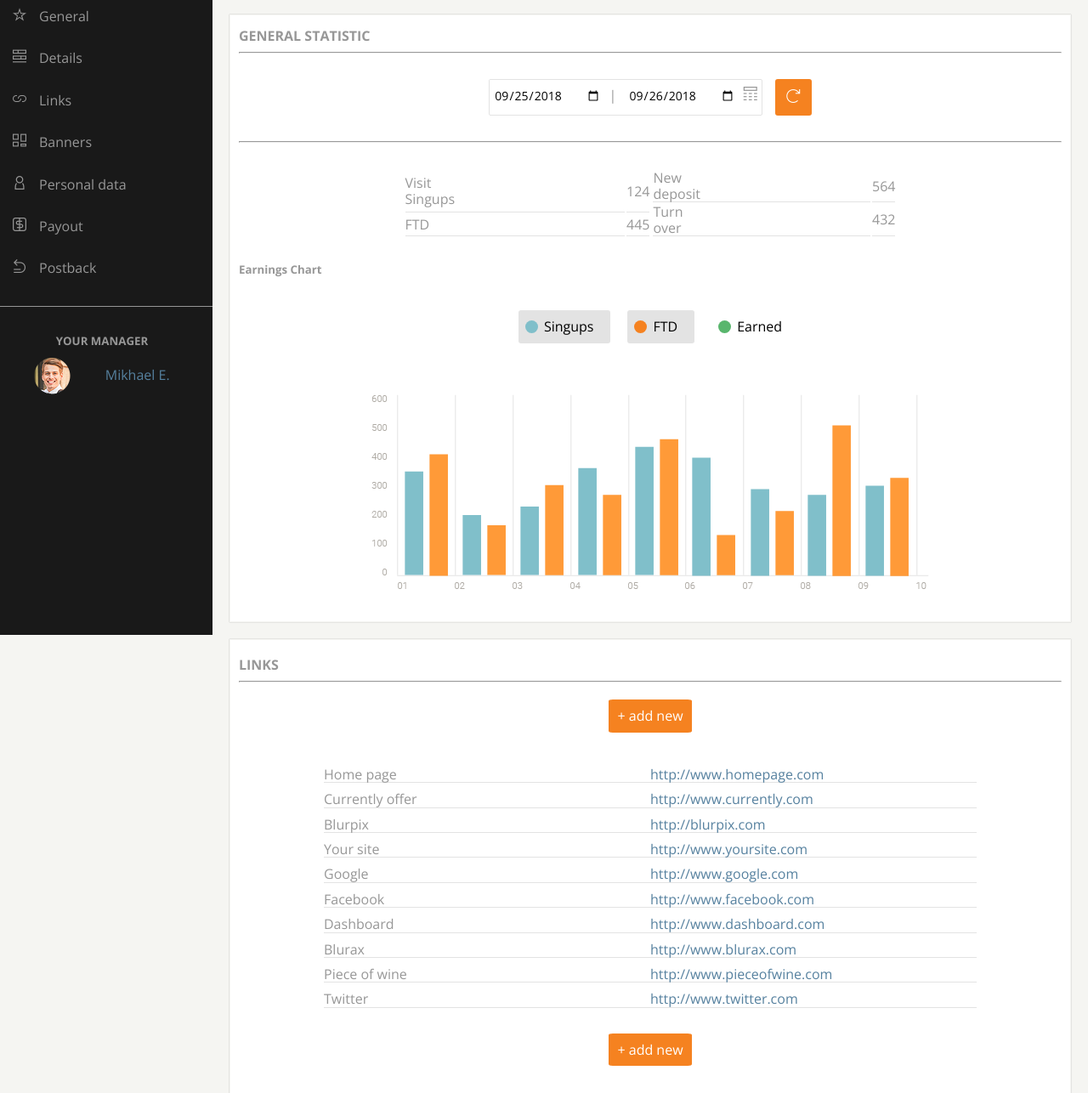
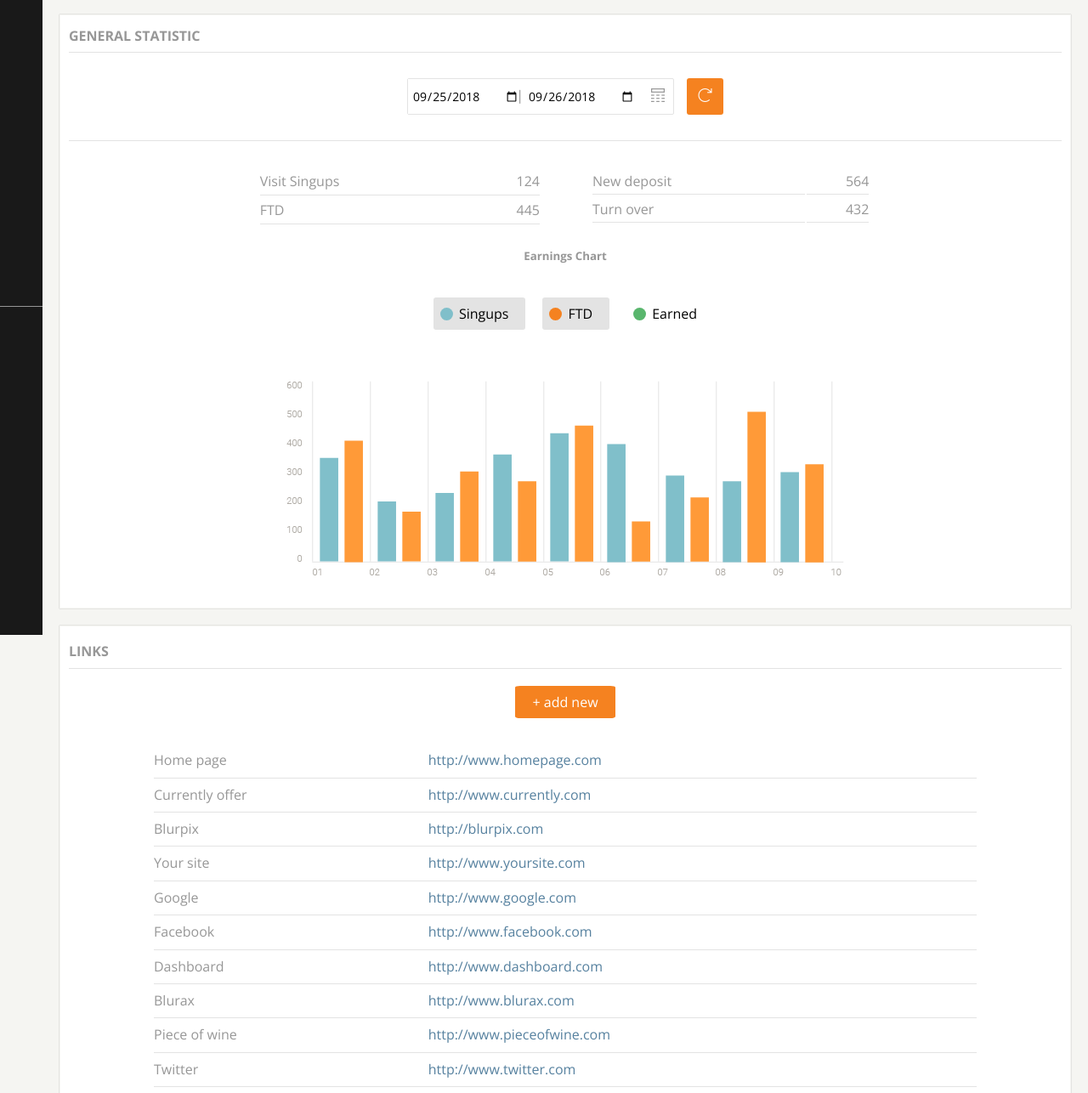
Before and after one commit to golmar92/solo-project, a website: page index.html in a window 1280 px wide. Shown: the part 53-1339 px from the top of the page at 85% size. Drawn offline with nearby package versions, Linux system fonts and the light colour scheme.

Commit message:
improvements part1

```diff
--- a/index.html
+++ b/index.html
@@ -20,19 +20,19 @@
 				<button class="top-bar_button"><span class="top-bar_icon icon-quit"></span></button>
 			</div>
 		</header>
-		<section class="sidebar">
+		<section class="sidebar sidebar-hidden">
 			<div class="sidebar_header">
 				<div class="sidebar_logo"><img src="images/logo.png"></div>
 				<div class="sidebar_hamburger"><i class="fas fa-bars hamburger"></i></div>
 			</div>
 			<div class="sidebar_menu">
-				<div class="menu_position general"><span class="menu_icon icon-general"></span>General</div>
-				<div class="menu_position details"><span class="menu_icon icon-details"></span>Details</div>
-				<div class="menu_position links"><span class="menu_icon icon-links"></span>Links</div>
-				<div class="menu_position banners"><span class="menu_icon icon-banners"></span>Banners</div>
-				<div class="menu_position personal-data"><span class="menu_icon icon-personaldata"></span>Personal data</div>
-				<div class="menu_position payout"><span class="menu_icon icon-payout"></span>Payout</div>
-				<div class="menu_position postback"><span class="menu_icon icon-postback"></span>Postback</div>
+				<a href="#general"><div class="menu_position general"><span class="menu_icon icon-general"></span>General</div></a>
+				<a href="#"><div class="menu_position details"><span class="menu_icon icon-details"></span>Details</div></a>
+				<a href="#links"><div class="menu_position links"><span class="menu_icon icon-links"></span>Links</div></a>
+				<a href="#"><div class="menu_position banners"><span class="menu_icon icon-banners"></span>Banners</div></a>
+				<a href="#"><div class="menu_position personal-data"><span class="menu_icon icon-personaldata"></span>Personal data</div></a>
+				<a href="#"><div class="menu_position payout"><span class="menu_icon icon-payout"></span>Payout</div></a>
+				<a href="#"><div class="menu_position postback"><span class="menu_icon icon-postback"></span>Postback</div></a>
 			</div>
 			<div class="sidebar_chat">
 				<div class="chat_position">
@@ -42,45 +42,43 @@
 			</div>
 		</section>
 		<section class="main_content">
-			<div class="content_general-statistic">
+			<div class="content_general-statistic" id="general">
 				<h4 class="section-title">GENERAL STATISTIC</h4>
-				<hr>
 				<div class="general-statistic_calendar">
 					<div class="date-box">
 						<input type="date" name="start" value="2018-09-25">
 						<span class="separator">|</span>
 						<input type="date" name="end" value="2018-09-26">
-						<span class="icon-calendar"></span>
+						<span class="icon-calendar calendar"></span>
 					</div>
 					<button class="refresh-button"><span class="icon-refresh"></span></button>
 				</div>
-				<hr>
 				<div class="statistic-data">
 					<div class="row statistic-data_row">
-						<div class="col-m-3 statistic-data_column">
-							<table>
+						<div class="col-m-4 col-s-3 statistic-data_column">
+							<table cellspacing="0" cellpadding="0">
 								<tbody>
 									<tr>
 										<td class="data border-bottom">Visit Singups</td>
-										<td class="border-bottom">124</td>
+										<td class="data-value border-bottom">124</td>
 									</tr>
 									<tr>
 										<td class="data border-bottom">FTD</td>
-										<td class="border-bottom">445</td>
+										<td class="data-value border-bottom">445</td>
 									</tr>
 								</tbody>
 							</table>
 						</div>
-						<div class="col-m-3 statistic-data_column">
+						<div class="col-m-4 col-s-3 statistic-data_column">
 							<table>
 								<tbody>
 									<tr>
 										<td class="data border-bottom">New deposit</td>
-										<td class="border-bottom">564</td>
+										<td class="data-value border-bottom">564</td>
 									</tr>
 									<tr>
 										<td class="data border-bottom">Turn over</td>
-										<td class="border-bottom">432</td>
+										<td class="data-value border-bottom">432</td>
 									</tr>
 								</tbody>
 							</table>
@@ -99,54 +97,64 @@
 					</div>
 				</div>
 			</div>
-			<div class="links">
+			<div class="links" id="links">
 				<h4 class="section-title">LINKS</h4>
-				<hr>
 				<div class="add-link"><button class="add-new_button">+ add new</button></div>
 				<div class="links_table">
 					<div class="row links_row">
-						<div class="col-m-6">Home page</div>
-						<div class="col-m-6 link"><a href="#">http://www.homepage.com</a></div>
+						<div class="col-m-4 col-s-4">Home page</div>
+						<div class="col-m-4 col-s-4 link"><a href="#">http://www.homepage.com</a></div>
+						<div class="col-offset-2 col-m-2 col-s-4 links_row_col-icon"><span class="icon-links links_row-icon"></span><span class="icon-trash links_row-icon"></span></div>
 					</div>
 					<div class="row links_row">
-						<div class="col-m-6">Currently offer</div>
-						<div class="col-m-6 link"><a href="#">http://www.currently.com</a></div>
+						<div class="col-m-4 col-s-4">Currently offer</div>
+						<div class="col-m-4 col-s-4 link"><a href="#">http://www.currently.com</a></div>
+						<div class="col-offset-2 col-m-2 col-s-4 links_row_col-icon"><span class="icon-links links_row-icon"></span><span class="icon-trash links_row-icon"></span></div>
 					</div>
 					<div class="row links_row">
-						<div class="col-m-6">Blurpix</div>
-						<div class="col-m-6 link"><a href="#">http://blurpix.com</a></div>
+						<div class="col-m-4 col-s-4">Blurpix</div>
+						<div class="col-m-4 col-s-4 link"><a href="#">http://blurpix.com</a></div>
+						<div class="col-offset-2 col-m-2 col-s-4 links_row_col-icon"><span class="icon-links links_row-icon"></span><span class="icon-trash links_row-icon"></span></div>
 					</div>
 					<div class="row links_row">
-						<div class="col-m-6">Your site</div>
-						<div class="col-m-6 link"><a href="#">http://www.yoursite.com</a></div>
+						<div class="col-m-4 col-s-4">Your site</div>
+						<div class="col-m-4 col-s-4 link"><a href="#">http://www.yoursite.com</a></div>
+						<div class="col-offset-2 col-m-2 col-s-4 links_row_col-icon"><span class="icon-links links_row-icon"></span><span class="icon-trash links_row-icon"></span></div>
 					</div>
 					<div class="row links_row">
-						<div class="col-m-6">Google</div>
-						<div class="col-m-6 link"><a href="#">http://www.google.com</a></div>
+						<div class="col-m-4 col-s-4">Google</div>
+						<div class="col-m-4 col-s-4 link"><a href="#">http://www.google.com</a></div>
+						<div class="col-offset-2 col-m-2 col-s-4 links_row_col-icon"><span class="icon-links links_row-icon"></span><span class="icon-trash links_row-icon"></span></div>
 					</div>
 					<div class="row links_row">
-						<div class="col-m-6">Facebook</div>
-						<div class="col-m-6 link"><a href="#">http://www.facebook.com</a></div>
+						<div class="col-m-4 col-s-4">Facebook</div>
+						<div class="col-m-4 col-s-4 link"><a href="#">http://www.facebook.com</a></div>
+						<div class="col-offset-2 col-m-2 col-s-4 links_row_col-icon"><span class="icon-links links_row-icon"></span><span class="icon-trash links_row-icon"></span></div>
 					</div>
 					<div class="row links_row">
-						<div class="col-m-6">Dashboard</div>
-						<div class="col-m-6 link"><a href="#">http://www.dashboard.com</a></div>
+						<div class="col-m-4 col-s-4">Dashboard</div>
+						<div class="col-m-4 col-s-4 link"><a href="#">http://www.dashboard.com</a></div>
+						<div class="col-offset-2 col-m-2 col-s-4 links_row_col-icon"><span class="icon-links links_row-icon"></span><span class="icon-trash links_row-icon"></span></div>
 					</div>
 					<div class="row links_row">
-						<div class="col-m-6">Blurax</div>
-						<div class="col-m-6 link"><a href="#">http://www.blurax.com</a></div>
+						<div class="col-m-4 col-s-4">Blurax</div>
+						<div class="col-m-4 col-s-4 link"><a href="#">http://www.blurax.com</a></div>
+						<div class="col-offset-2 col-m-2 col-s-4 links_row_col-icon"><span class="icon-links links_row-icon"></span><span class="icon-trash links_row-icon"></span></div>
 					</div>
 					<div class="row links_row">
-						<div class="col-m-6">Piece of wine</div>
-						<div class="col-m-6 link"><a href="#">http://www.pieceofwine.com</a></div>
+						<div class="col-m-4 col-s-4">Piece of wine</div>
+						<div class="col-m-4 col-s-4 link"><a href="#">http://www.pieceofwine.com</a></div>
+						<div class="col-offset-2 col-m-2 col-s-4 links_row_col-icon"><span class="icon-links links_row-icon"></span><span class="icon-trash links_row-icon"></span></div>
 					</div>
 					<div class="row links_row">
-						<div class="col-m-6">Twitter</div>
-						<div class="col-m-6 link"><a href="#">http://www.twitter.com</a></div>
+						<div class="col-m-4 col-s-4">Twitter</div>
+						<div class="col-m-4 col-s-4 link"><a href="#">http://www.twitter.com</a></div>
+						<div class="col-offset-2 col-m-2 col-s-4 links_row_col-icon"><span class="icon-links links_row-icon"></span><span class="icon-trash links_row-icon"></span></div>
 					</div>
 				</div>
 			<div class="add-link"><button class="add-new_button">+ add new</button></div>
 			</div>
 		</section>
 	</body>
+<script src="js/script.js" type="text/javascript"></script>
 </html>
--- a/sass/style.scss
+++ b/sass/style.scss
@@ -24,6 +24,7 @@ body {
 	display: flex;
 	justify-content: flex-end;
 	position: fixed;
+	z-index: 100;
 }
 
 .top-bar_container {
@@ -81,6 +82,14 @@ body {
 	background-color: #191919;
 	position: fixed;
 	color: #979797;
+	transition: all 0.5s;
+	z-index: 100;
+	&.sidebar-hidden {
+		margin-left: -200px;
+		+ .main_content {
+			padding-left: 70px;
+		}
+	}
 	.sidebar_header {
 		display: flex;
     	justify-content: space-around;
@@ -92,6 +101,7 @@ body {
     		font-size: 20px;
     		color: #979797;
     		.hamburger {
+    			padding-left: 75px;
     			&:hover {
     				color: #F58220;
     				cursor: pointer;
@@ -103,9 +113,12 @@ body {
 		display: flex;
     	flex-direction: column;
     	padding-bottom: 20px;
+    	a {
+    		text-decoration: none;
 	    	.menu_position {
 	    		padding: 15px;
 	    		transition: all 0.2s;
+	    		color: #979797;
 	    		&:hover {
 					color: #ffffff;
 					background-color: lighten(#191919, 10%);
@@ -114,6 +127,7 @@ body {
 				}
 	    		.menu_icon {
 	    			padding-right: 15px;
+	    		}
 	    	}
     	}
 	}
@@ -142,10 +156,16 @@ body {
 	}
 }
 
+
 .main_content {
 	color: #979797;
 	max-width: 100%;
 	padding: 70px 20px 20px 270px;
+	transition: all 0.5s;
+	z-index: 100;
+	h4 {
+		border-bottom: 1px solid #E3E3E3;
+	}
 	.content_general-statistic {
 		background-color: #ffffff;
 		border: 1px solid #F5F5F2;
@@ -157,18 +177,31 @@ body {
 		.general-statistic_calendar {
 			display: flex;
     		justify-content: center;
-    		margin: 30px 0;
+    		padding: 30px 0;
+    		border-bottom: 1px solid #E3E3E3;
 			.date-box {
 				border: 1px solid #e3e3e3;
 				border-radius: 2px;
 				max-width: 100%;
+				position: relative;
+				display: flex;
+				padding-right: 40px;
 				input {
 					font-size: 14px;
 					padding: 10px 5px;
 					border-width: 0px;
+					width: 50%;
+					cursor: pointer;
 				}
-				span {
-					padding-right: 5px;
+				.separator {
+					position: absolute;
+    				right: calc(50% + 20px);
+    				top: 10px;
+				}
+				.calendar {
+					position: absolute;
+    				right: 10px;
+    				top: 11px;
 				}
 			}
 			.refresh-button {
@@ -191,10 +224,16 @@ body {
     		.statistic-data_column {
     			display: flex;
     			justify-content: center;
-    			padding: 30px 0;
+    			padding: 30px;
     			max-width: 100%;
+    			table {
+    				width: 100%;
+    			}
     			.data {
-    				padding-right: 200px;
+    				line-height: 30px;
+    			}
+    			.data-value {
+    				text-align: right;
     			}
     			.border-bottom {
     				border-bottom: 1px solid #e3e3e3;
@@ -202,6 +241,10 @@ body {
     		}
 		}
 		.earnings-chart {
+			h5 {
+				display: flex;
+				justify-content: center;
+			}
 			.earnings-chart_tabs {
 				display: flex;
 				justify-content: center;
@@ -263,7 +306,7 @@ body {
     		justify-content: center;
     		padding: 20px;
 			.add-new_button {
-				padding: 10px;
+				padding: 10px 20px;
 	    		border: none;
 	    		border-radius: 5%;
 	    		background-color: #f58220;
@@ -276,16 +319,38 @@ body {
 		}
 		.links_table{
 			padding: 10px 100px;
+			display: flex;
+			flex-direction: column;
+			align-items: center;
 			.links_row {
 				border-bottom: 1px solid #e3e3e3;
-				padding-top: 10px;
+				padding: 10px 0;
+				width: 1000px;
+				max-width: 100%;
+				transition: 0.2s;
 				&:hover {
 					background-color: #F5F5F2;
 					cursor: pointer;
+					.links_row-icon {
+						opacity: 1;
+					}
 				}
 				.link a {
 					color: #56819F;
 					text-decoration: none;
+					&:hover {
+						color: lighten(#56819F, 10%)
+					}
+				}
+				.links_row-icon {
+					padding: 0 5px;
+					opacity: 0;
+					&:hover {
+						color: #f58220;
+					}
+				}
+				.links_row_col-icon {
+					text-align: right;
 				}
 			}
 		}
```
Also changed, not shown: js/script.js (+8 -0 lines), css/style.css. Lines whose indentation alone changed are shown as unchanged.
